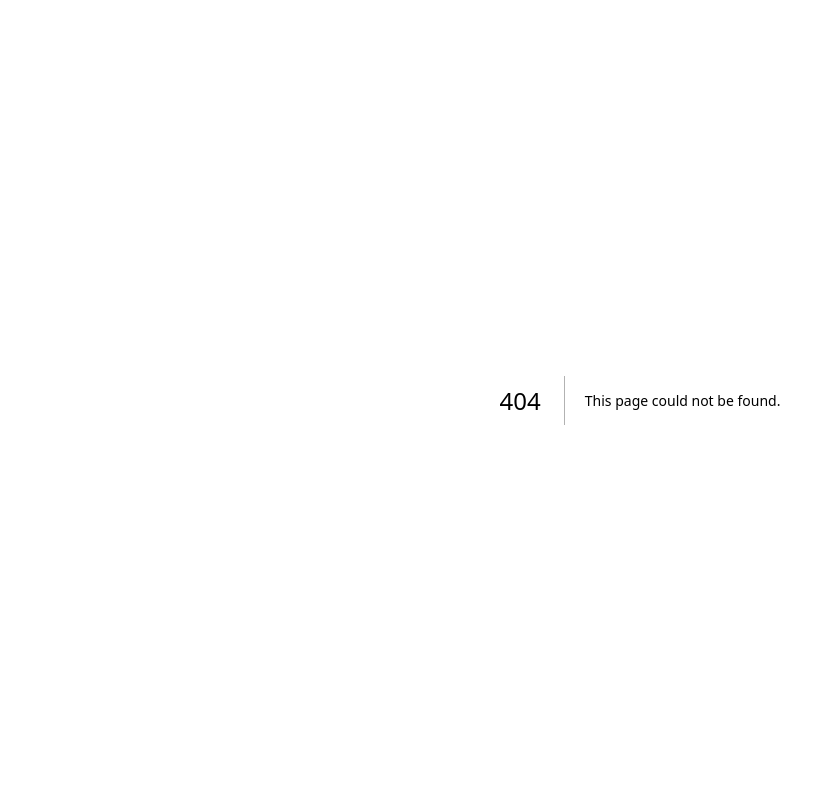
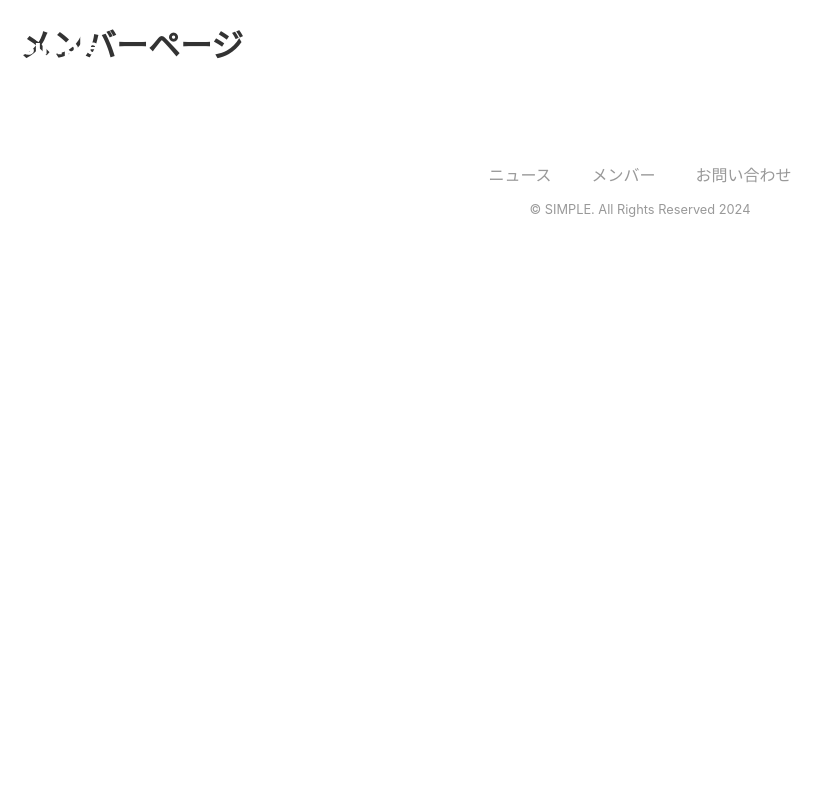
Before and after one commit to graphicocolo/next-microcms-beginner, a Next.js app: page /members in a window 1280 px wide. Before the commit this address had no page. Shown: the top 800 px of the page, without its empty margins (0-829 px from the left). Built offline with nearby package versions, Linux system fonts and the light colour scheme.

Commit message:
4-1 ページを追加してみよう

```diff
--- /dev/null
+++ b/src/app/members/page.tsx
@@ -0,0 +1,9 @@
+const Page = () => {
+  return (
+    <div style={{ margin: 20 }}>
+      <h1>メンバーページ</h1>
+    </div>
+  );
+};
+
+export default Page;
```
